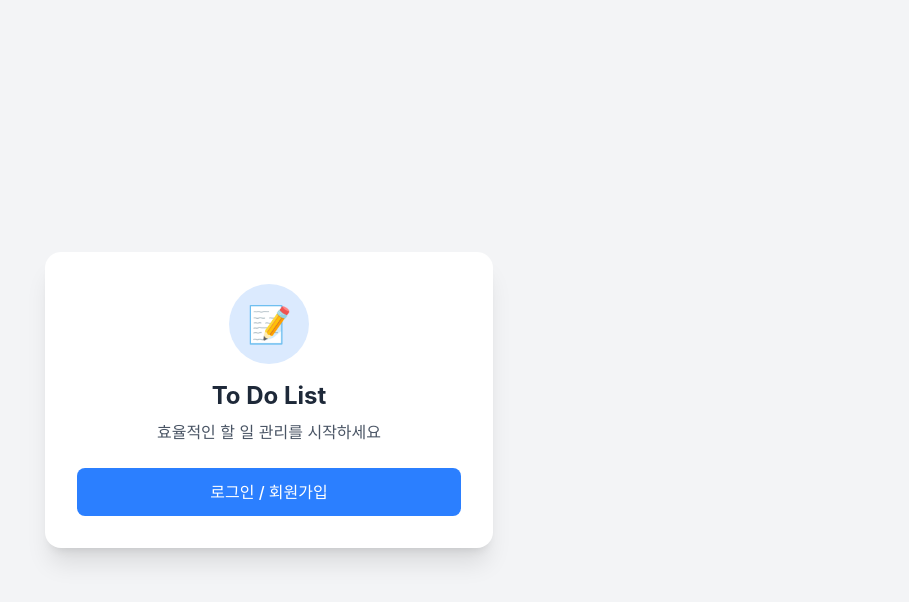
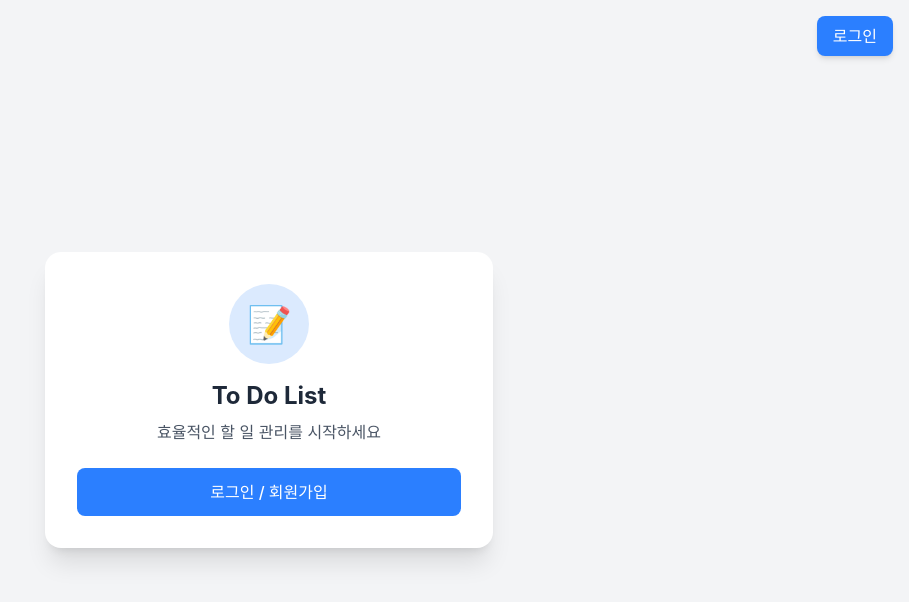
Before and after one commit to bokyungkim910/todo-app, a React (Vite) app: page / in a window 1280 px wide. Shown: the top 602 px of the page, without its empty margins (371-1280 px from the left). Built offline with nearby package versions, Linux system fonts and the light colour scheme; no server answers.

Commit message:
Add top-right login button for fallback access

```diff
--- a/src/App.tsx
+++ b/src/App.tsx
@@ -379,7 +379,17 @@ function App() {
   // 인증되지 않은 상태 처리
   if (!authLoading && !isAuthenticated) {
     return (
-      <div className="min-h-screen bg-gray-100 flex items-center justify-center px-4">
+      <div className="min-h-screen bg-gray-100">
+        {/* 우측 상단 로그인 버튼 */}
+        <div className="absolute top-4 right-4 z-50">
+          <button
+            onClick={() => setIsAuthModalOpen(true)}
+            className="px-4 py-2 bg-blue-500 hover:bg-blue-600 text-white font-medium rounded-lg transition-colors shadow-md"
+          >
+            로그인
+          </button>
+        </div>
+        <div className="flex items-center justify-center px-4 min-h-screen">
           <div className="bg-white rounded-2xl shadow-xl p-8 max-w-md w-full text-center">
             <div className="mb-6">
               <div className="w-20 h-20 bg-blue-100 rounded-full flex items-center justify-center mx-auto mb-4">
@@ -397,13 +407,24 @@ function App() {
             <AuthModal isOpen={isAuthModalOpen} onClose={() => setIsAuthModalOpen(false)} />
           </div>
         </div>
+      </div>
     );
   }
 
-  // 로딩 중
+  // 로딩 중 (Firebase Auth 초기화 대기)
   if (authLoading) {
     return (
-      <div className="min-h-screen bg-gray-100 flex items-center justify-center">
+      <div className="min-h-screen bg-gray-100">
+        {/* 우측 상단 로그인 버튼 */}
+        <div className="absolute top-4 right-4 z-50">
+          <button
+            onClick={() => setIsAuthModalOpen(true)}
+            className="px-4 py-2 bg-blue-500 hover:bg-blue-600 text-white font-medium rounded-lg transition-colors shadow-md"
+          >
+            로그인
+          </button>
+        </div>
+        <div className="flex items-center justify-center min-h-screen">
           <div className="flex items-center gap-3 text-gray-600">
             <svg className="animate-spin h-6 w-6" viewBox="0 0 24 24">
               <circle
@@ -423,6 +444,8 @@ function App() {
             </svg>
             <span>로딩 중...</span>
           </div>
+        </div>
+        <AuthModal isOpen={isAuthModalOpen} onClose={() => setIsAuthModalOpen(false)} />
       </div>
     );
   }
```
Lines whose indentation alone changed are shown as unchanged.
